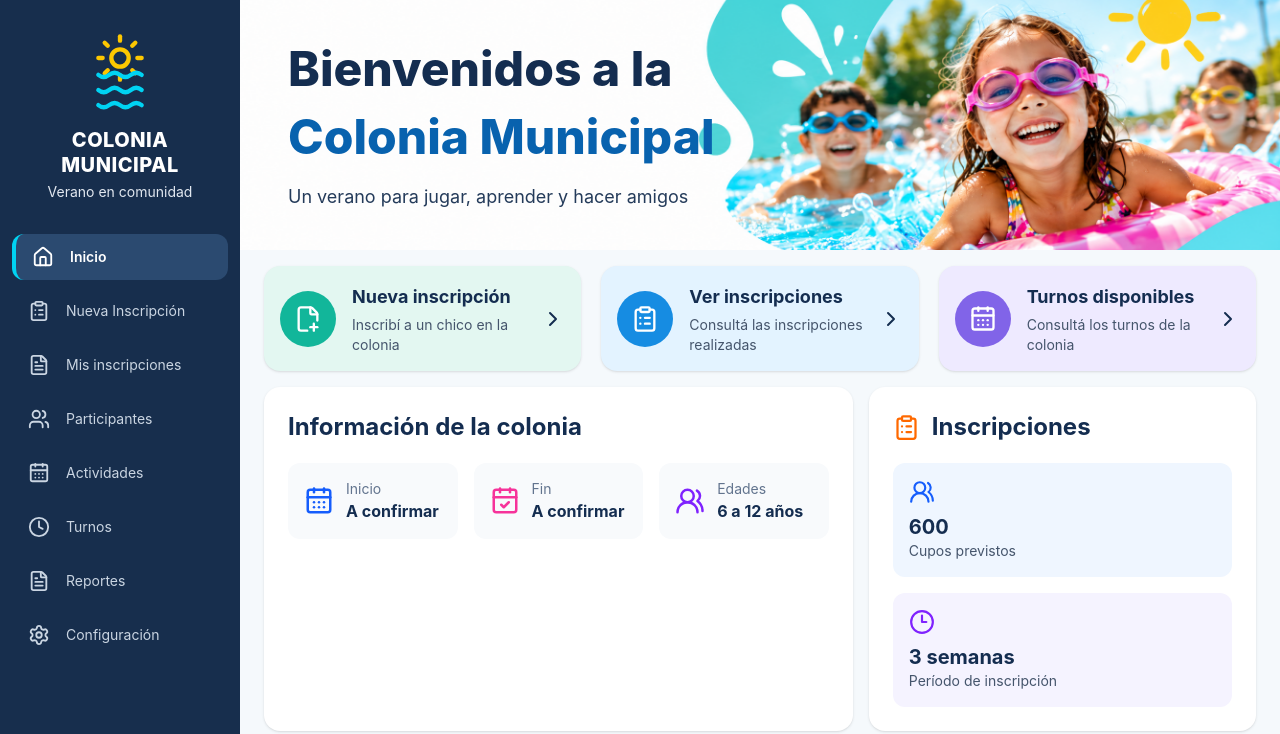
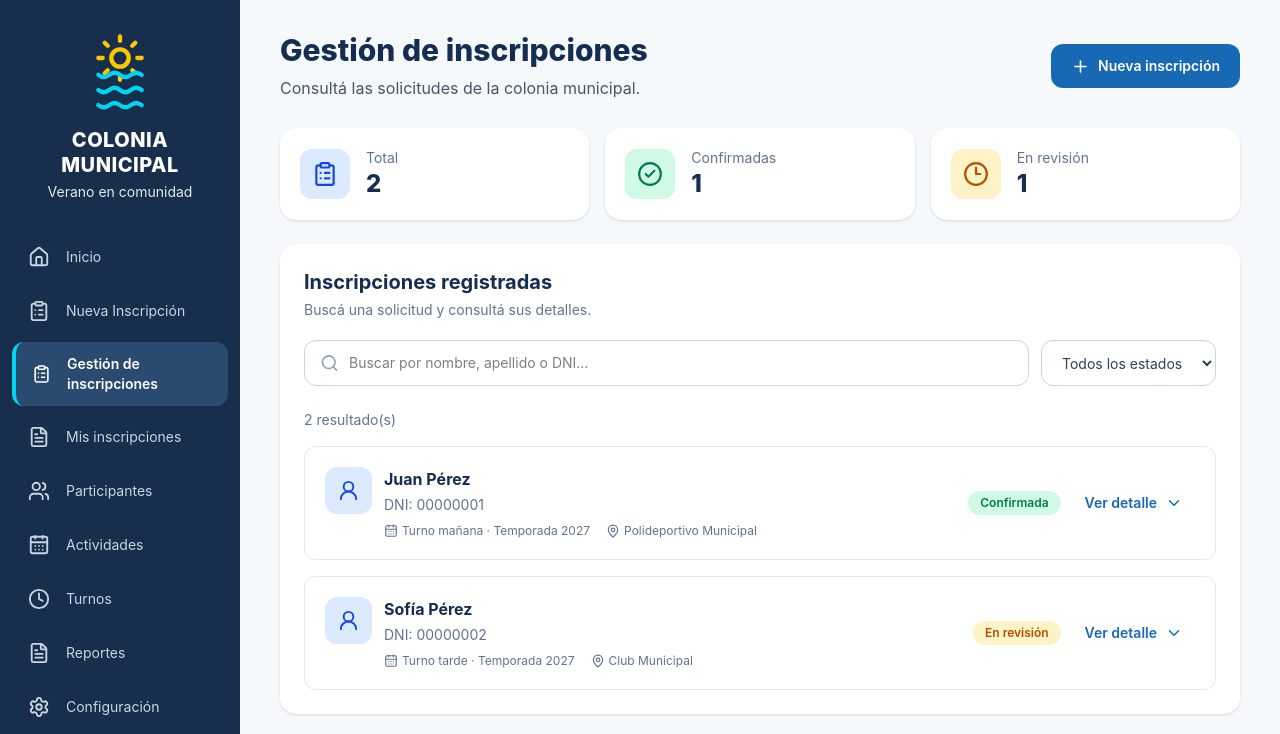
Before and after one commit to LoreDenhoff/AS1-ColoniaDeVacacionesMunicipal, a React (Vite) app in the folder frontend/: page /administrativo/inscripciones in a window 1280 px wide. Before the commit this address led to /. Shown: the top 734 px of the page. Built offline with nearby package versions, Linux system fonts and the light colour scheme.

Commit message:
feat: agregar gestion de inscripciones administrativas refactor: utilizacion de la misma tarjeta de ver inscripciones

```diff
--- a/frontend/src/App.tsx
+++ b/frontend/src/App.tsx
@@ -5,8 +5,8 @@ import DashboardLayout from './layouts/DashboardLayout'
 import InicioPage from './pages/InicioPage'
 import NuevaInscripcionPage from './pages/tutor/NuevaInscripcionPage'
 import MisInscripcionesPage from './pages/tutor/MisInscripcionesPage'
-
 import TurnosPage from './pages/tutor/TurnosPage'
+import GestionInscripcionesPage from './pages/administrativo/GestionInscripcionPage'
 
 function App() {
   return (
@@ -22,6 +22,11 @@ function App() {
           path="/inscripciones/nueva"
           element={<NuevaInscripcionPage />}
         />
+
+        <Route
+            path="/administrativo/inscripciones"
+            element={<GestionInscripcionesPage />}
+         />
 
         <Route
           path="/tutor/mis-inscripciones"
--- a/frontend/src/components/InscripcionesCard.tsx
+++ b/frontend/src/components/InscripcionesCard.tsx
@@ -10,15 +10,18 @@ import {
 
 import type { Inscripcion } from '../data/inscripcionesEjemplo'
 
+// Propiedades que recibe la tarjeta
 interface InscripcionCardProps {
   inscripcion: Inscripcion
 }
 
+// Formatea las fechas de YYYY-MM-DD a DD/MM/YYYY
 function formatearFecha(fecha: string) {
   const [anio, mes, dia] = fecha.split('-')
   return `${dia}/${mes}/${anio}`
 }
 
+// Componente reutilizable para mostrar un dato
 interface DatoDetalleProps {
   etiqueta: string
   valor: string
@@ -44,28 +47,45 @@ function InscripcionCard({ inscripcion }: InscripcionCardProps) {
   const confirmada = inscripcion.estado === 'Confirmada'
 
   return (
-    <article className="self-start overflow-hidden rounded-2xl border border-slate-100 bg-white shadow-sm transition-shadow hover:shadow-md">
+    <article className="w-full overflow-hidden rounded-xl border border-slate-200 bg-white transition-shadow hover:shadow-md">
 
-      <div className="p-5">
+      {/* RESUMEN DE LA INSCRIPCIÓN */}
+      <div className="flex flex-col gap-4 p-5 lg:flex-row lg:items-center lg:justify-between">
 
-        <div className="flex flex-wrap items-start justify-between gap-3">
+        <div className="flex min-w-0 items-start gap-3">
 
-          <div className="flex items-center gap-3">
-            <div className="rounded-xl bg-blue-100 p-3 text-blue-700">
-              <UserRound size={25} />
+          <div className="shrink-0 rounded-xl bg-blue-100 p-3 text-blue-700">
+            <UserRound size={23} />
           </div>
 
-            <div>
-              <h2 className="text-lg font-bold text-[#142D50]">
+          <div className="min-w-0">
+            <h3 className="font-bold text-[#142D50]">
               {inscripcion.nombre_chico} {inscripcion.apellido_chico}
-              </h2>
+            </h3>
 
-              <p className="text-sm text-slate-500">
-                Inscripción #{inscripcion.id}
+            <p className="mt-1 text-sm text-slate-500">
+              DNI: {inscripcion.dni_chico}
             </p>
+
+            <div className="mt-2 flex flex-wrap gap-x-4 gap-y-1 text-xs text-slate-500">
+
+              <span className="inline-flex items-center gap-1">
+                <CalendarDays size={14} />
+                {inscripcion.turno} · Temporada {inscripcion.temporada}
+              </span>
+
+              <span className="inline-flex items-center gap-1">
+                <MapPin size={14} />
+                {inscripcion.sede}
+              </span>
+
+            </div>
           </div>
         </div>
 
+        <div className="flex flex-wrap items-center justify-between gap-3 lg:justify-end">
+
+          {/* ESTADO */}
           <span
             className={`rounded-full px-3 py-1 text-xs font-semibold ${
               confirmada
@@ -76,32 +96,13 @@ function InscripcionCard({ inscripcion }: InscripcionCardProps) {
             {inscripcion.estado}
           </span>
 
-        </div>
-
-        <div className="mt-5 space-y-3 border-t border-slate-100 pt-4">
-
-          <div className="flex items-center gap-3 text-sm text-slate-600">
-            <CalendarDays size={18} className="shrink-0 text-blue-600" />
-
-            <span>
-              {inscripcion.turno} · Temporada {inscripcion.temporada}
-            </span>
-          </div>
-
-          <div className="flex items-center gap-3 text-sm text-slate-600">
-            <MapPin size={18} className="shrink-0 text-blue-600" />
-            <span>{inscripcion.sede}</span>
-          </div>
-
-        </div>
-
-        <div className="mt-5 flex justify-end">
+          {/* BOTÓN DESPLEGABLE */}
           <button
             type="button"
-            onClick={() => setExpandida(!expandida)}
+            onClick={() => setExpandida((anterior) => !anterior)}
             aria-expanded={expandida}
             aria-controls={`detalle-inscripcion-${inscripcion.id}`}
-            className="inline-flex cursor-pointer items-center gap-2 rounded-lg px-2 py-1 text-sm font-semibold text-[#1769B3] transition hover:bg-blue-50 hover:text-blue-800"
+            className="inline-flex cursor-pointer items-center gap-2 rounded-lg px-3 py-2 text-sm font-semibold text-[#1769B3] transition hover:bg-blue-50"
           >
             {expandida ? 'Ocultar detalle' : 'Ver detalle'}
 
@@ -111,104 +112,67 @@ function InscripcionCard({ inscripcion }: InscripcionCardProps) {
               <ChevronDown size={18} />
             )}
           </button>
+
+        </div>
       </div>
 
-      </div>
-
+      {/* DETALLE DESPLEGABLE */}
+      {expandida && (
         <div
           id={`detalle-inscripcion-${inscripcion.id}`}
-        hidden={!expandida}
-        className={expandida ? 'border-t border-slate-100 bg-slate-50/70 p-5' : ''}
+          className="border-t border-slate-200 bg-slate-50/70 p-5"
         >
 
-        <section className="mb-6">
+          {/* DATOS DEL CHICO */}
+          <section>
+            <h4 className="mb-4 text-sm font-bold text-[#142D50]">
+              Datos del participante
+            </h4>
 
-          <h3 className="mb-4 text-sm font-bold text-[#142D50]">
-            Datos del participante
-          </h3>
+            <div className="grid grid-cols-1 gap-4 sm:grid-cols-2 xl:grid-cols-4">
 
-          <div className="grid grid-cols-1 gap-4 sm:grid-cols-2">
-            <DatoDetalle
-              etiqueta="Nombre"
-              valor={inscripcion.nombre_chico}
-            />
-
-            <DatoDetalle
-              etiqueta="Apellido"
-              valor={inscripcion.apellido_chico}
-            />
-
-            <DatoDetalle
-              etiqueta="DNI"
-              valor={inscripcion.dni_chico}
-            />
-
+              <DatoDetalle etiqueta="Nombre" valor={inscripcion.nombre_chico} />
+              <DatoDetalle etiqueta="Apellido" valor={inscripcion.apellido_chico} />
+              <DatoDetalle etiqueta="DNI" valor={inscripcion.dni_chico} />
               <DatoDetalle
                 etiqueta="Fecha de nacimiento"
                 valor={formatearFecha(inscripcion.fecha_nacimiento)}
-            />
-          </div>
-        </section>
-
-        <section className="mb-6 border-t border-slate-200 pt-5">
-
-          <h3 className="mb-4 text-sm font-bold text-[#142D50]">
-            Datos del tutor
-          </h3>
-
-          <div className="grid grid-cols-1 gap-4 sm:grid-cols-2">
-
-            <DatoDetalle
-              etiqueta="Nombre"
-              valor={inscripcion.nombre_tutor}
-            />
-
-            <DatoDetalle
-              etiqueta="Apellido"
-              valor={inscripcion.apellido_tutor}
-            />
-
-            <DatoDetalle
-              etiqueta="DNI"
-              valor={inscripcion.dni_tutor}
-            />
-
-            <DatoDetalle
-              etiqueta="Correo electrónico"
-              valor={inscripcion.email_tutor}
-            />
-
-            <DatoDetalle
-              etiqueta="Teléfono"
-              valor={inscripcion.telefono_tutor}
               />
 
             </div>
           </section>
 
-        <section className="border-t border-slate-200 pt-5">
+          {/* DATOS DEL TUTOR */}
+          <section className="mt-5 border-t border-slate-200 pt-5">
+            <h4 className="mb-4 text-sm font-bold text-[#142D50]">
+              Datos del tutor
+            </h4>
 
-          <h3 className="mb-4 text-sm font-bold text-[#142D50]">
+            <div className="grid grid-cols-1 gap-4 sm:grid-cols-2 xl:grid-cols-3">
+
+              <DatoDetalle etiqueta="Nombre" valor={inscripcion.nombre_tutor} />
+              <DatoDetalle etiqueta="Apellido" valor={inscripcion.apellido_tutor} />
+              <DatoDetalle etiqueta="DNI" valor={inscripcion.dni_tutor} />
+              <DatoDetalle etiqueta="Correo electrónico" valor={inscripcion.email_tutor} />
+              <DatoDetalle etiqueta="Teléfono" valor={inscripcion.telefono_tutor} />
+
+            </div>
+          </section>
+
+          {/* INFORMACIÓN DE LA INSCRIPCIÓN */}
+          <section className="mt-5 border-t border-slate-200 pt-5">
+            <h4 className="mb-4 text-sm font-bold text-[#142D50]">
               Información de la inscripción
-          </h3>
+            </h4>
 
-          <div className="grid grid-cols-1 gap-4 sm:grid-cols-2">
+            <div className="grid grid-cols-1 gap-4 sm:grid-cols-2 xl:grid-cols-4">
 
-            <DatoDetalle
-              etiqueta="Turno"
-              valor={inscripcion.turno}
-            />
-
-            <DatoDetalle
-              etiqueta="Sede"
-              valor={inscripcion.sede}
-            />
-
+              <DatoDetalle etiqueta="Turno" valor={inscripcion.turno} />
+              <DatoDetalle etiqueta="Sede" valor={inscripcion.sede} />
               <DatoDetalle
                 etiqueta="Temporada"
                 valor={String(inscripcion.temporada)}
               />
-
               <DatoDetalle
                 etiqueta="Fecha de solicitud"
                 valor={formatearFecha(inscripcion.fecha_inscripcion)}
@@ -218,6 +182,7 @@ function InscripcionCard({ inscripcion }: InscripcionCardProps) {
           </section>
 
         </div>
+      )}
 
     </article>
   )
--- a/frontend/src/components/Sidebar.tsx
+++ b/frontend/src/components/Sidebar.tsx
@@ -20,6 +20,7 @@ function Sidebar({ onNavigate }: SidebarProps) {
   const opciones = [
     { nombre: 'Inicio', ruta: '/', icono: House },
     { nombre: 'Nueva Inscripción', ruta: '/inscripciones/nueva', icono: ClipboardList },
+    {nombre: 'Gestión de inscripciones', ruta: '/administrativo/inscripciones',icono: ClipboardList,},
     { nombre: 'Mis inscripciones', ruta: '/tutor/mis-inscripciones', icono: FileText },
     { nombre: 'Participantes', ruta: '/participantes', icono: Users },
     { nombre: 'Actividades', ruta: '/actividades', icono: CalendarDays },
--- /dev/null
+++ b/frontend/src/pages/administrativo/GestionInscripcionPage.tsx
@@ -0,0 +1,216 @@
+import { useState } from 'react'
+import { Link } from 'react-router-dom'
+import {
+  ClipboardList,
+  CheckCircle2,
+  Clock3,
+  Search,
+  Plus,
+  Info,
+} from 'lucide-react'
+
+import InscripcionCard from '../../components/InscripcionesCard'
+import {
+  inscripcionesEjemplo,
+  type Inscripcion,
+} from '../../data/inscripcionesEjemplo'
+
+type FiltroEstado = 'Todas' | Inscripcion['estado']
+
+function GestionInscripcionesPage() {
+  const [busqueda, setBusqueda] = useState('')
+  const [filtroEstado, setFiltroEstado] = useState<FiltroEstado>('Todas')
+  const inscripciones = inscripcionesEjemplo
+  const total = inscripciones.length
+  const confirmadas = inscripciones.filter(
+    (inscripcion) => inscripcion.estado === 'Confirmada'
+  ).length
+
+  const enRevision = inscripciones.filter(
+    (inscripcion) => inscripcion.estado === 'En revisión'
+  ).length
+
+  const inscripcionesFiltradas = inscripciones.filter((inscripcion) => {
+    const texto = busqueda.trim().toLowerCase()
+
+    const nombreCompleto =
+      `${inscripcion.nombre_chico} ${inscripcion.apellido_chico}`.toLowerCase()
+
+    const coincideBusqueda =
+      nombreCompleto.includes(texto) ||
+      inscripcion.dni_chico.includes(texto)
+
+    const coincideEstado =
+      filtroEstado === 'Todas' ||
+      inscripcion.estado === filtroEstado
+
+    return coincideBusqueda && coincideEstado
+  })
+
+  return (
+    <main className="min-h-screen bg-[#F5F9FC] px-5 py-8 lg:px-10">
+
+      <div className="mx-auto max-w-7xl">
+
+        <header className="mb-7 flex flex-col gap-4 sm:flex-row sm:items-center sm:justify-between">
+
+          <div>
+            <h1 className="text-3xl font-extrabold text-[#142D50]">
+              Gestión de inscripciones
+            </h1>
+
+            <p className="mt-2 text-slate-600">
+              Consultá las solicitudes de la colonia municipal.
+            </p>
+          </div>
+
+          <Link
+            to="/inscripciones/nueva"
+            className="inline-flex items-center justify-center gap-2 rounded-xl bg-[#1769B3] px-5 py-3 text-sm font-semibold text-white transition hover:bg-blue-800"
+          >
+            <Plus size={19} />
+            Nueva inscripción
+          </Link>
+
+        </header>
+
+        <section className="mb-6 grid grid-cols-1 gap-4 sm:grid-cols-3">
+
+          <div className="flex items-center gap-4 rounded-2xl bg-white p-5 shadow-sm">
+            <div className="rounded-xl bg-blue-100 p-3 text-blue-700">
+              <ClipboardList size={26} />
+            </div>
+
+            <div>
+              <p className="text-sm text-slate-500">Total</p>
+              <p className="text-2xl font-extrabold text-[#142D50]">
+                {total}
+              </p>
+            </div>
+          </div>
+
+          <div className="flex items-center gap-4 rounded-2xl bg-white p-5 shadow-sm">
+            <div className="rounded-xl bg-emerald-100 p-3 text-emerald-700">
+              <CheckCircle2 size={26} />
+            </div>
+
+            <div>
+              <p className="text-sm text-slate-500">Confirmadas</p>
+              <p className="text-2xl font-extrabold text-[#142D50]">
+                {confirmadas}
+              </p>
+            </div>
+          </div>
+
+          <div className="flex items-center gap-4 rounded-2xl bg-white p-5 shadow-sm">
+            <div className="rounded-xl bg-amber-100 p-3 text-amber-700">
+              <Clock3 size={26} />
+            </div>
+
+            <div>
+              <p className="text-sm text-slate-500">En revisión</p>
+              <p className="text-2xl font-extrabold text-[#142D50]">
+                {enRevision}
+              </p>
+            </div>
+          </div>
+
+        </section>
+
+        <section className="rounded-2xl bg-white p-5 shadow-sm sm:p-6">
+
+          <div className="mb-5">
+            <h2 className="text-xl font-bold text-[#142D50]">
+              Inscripciones registradas
+            </h2>
+
+            <p className="mt-1 text-sm text-slate-500">
+              Buscá una solicitud y consultá sus detalles.
+            </p>
+          </div>
+
+          <div className="mb-6 flex flex-col gap-3 md:flex-row">
+
+            <div className="relative flex-1">
+              <Search
+                size={19}
+                className="pointer-events-none absolute left-4 top-1/2 -translate-y-1/2 text-slate-400"
+              />
+
+              <input
+                type="search"
+                value={busqueda}
+                onChange={(e) => setBusqueda(e.target.value)}
+                placeholder="Buscar por nombre, apellido o DNI..."
+                aria-label="Buscar inscripciones"
+                className="w-full rounded-xl border border-slate-300 bg-white py-3 pl-11 pr-4 text-sm outline-none focus:border-blue-500 focus:ring-2 focus:ring-blue-100"
+              />
+            </div>
+
+            <select
+              value={filtroEstado}
+              onChange={(e) =>
+                setFiltroEstado(e.target.value as FiltroEstado)
+              }
+              aria-label="Filtrar por estado"
+              className="rounded-xl border border-slate-300 bg-white px-4 py-3 text-sm text-slate-700 outline-none focus:border-blue-500 focus:ring-2 focus:ring-blue-100"
+            >
+              <option value="Todas">Todos los estados</option>
+              <option value="Confirmada">Confirmadas</option>
+              <option value="En revisión">En revisión</option>
+            </select>
+
+          </div>
+
+          <p className="mb-4 text-sm text-slate-500">
+            {inscripcionesFiltradas.length} resultado(s)
+          </p>
+
+          {inscripcionesFiltradas.length > 0 ? (
+
+            <div className="flex flex-col gap-4">
+              {inscripcionesFiltradas.map((inscripcion) => (
+                <InscripcionCard
+                  key={inscripcion.id}
+                  inscripcion={inscripcion}
+                />
+              ))}
+            </div>
+
+          ) : (
+
+            <div className="rounded-xl bg-slate-50 px-6 py-12 text-center">
+              <Search
+                size={38}
+                className="mx-auto mb-4 text-slate-400"
+              />
+
+              <h3 className="font-bold text-[#142D50]">
+                No encontramos inscripciones
+              </h3>
+
+              <p className="mt-2 text-sm text-slate-500">
+                Probá con otro nombre, DNI o estado.
+              </p>
+            </div>
+
+          )}
+
+        </section>
+
+        <div className="mt-6 flex items-start gap-3 rounded-xl bg-blue-50 p-4 text-sm text-blue-800">
+          <Info size={20} className="shrink-0" />
+
+          <p>
+            Esta pantalla utiliza datos de ejemplo.
+            Las inscripciones reales se mostrarán
+            cuando conectemos el backend.
+          </p>
+        </div>
+
+      </div>
+    </main>
+  )
+}
+
+export default GestionInscripcionesPage
--- a/frontend/src/pages/tutor/MisInscripcionesPage.tsx
+++ b/frontend/src/pages/tutor/MisInscripcionesPage.tsx
@@ -1,15 +1,19 @@
-
 import { Link } from 'react-router-dom'
 import { Plus, ClipboardList, Info } from 'lucide-react'
+
 import InscripcionCard from '../../components/InscripcionesCard'
 import { inscripcionesEjemplo } from '../../data/inscripcionesEjemplo'
 
 function MisInscripcionesPage() {
+  // Datos ficticios hasta conectar el backend
+  const inscripciones = inscripcionesEjemplo
+
   return (
     <main className="min-h-screen bg-[#F5F9FC] px-5 py-8 lg:px-10">
 
-      <div className="mx-auto max-w-6xl">
+      <div className="mx-auto max-w-7xl">
 
+        {/* ENCABEZADO */}
         <header className="mb-7 flex flex-col gap-4 sm:flex-row sm:items-center sm:justify-between">
 
           <div>
@@ -29,22 +33,24 @@ function MisInscripcionesPage() {
             <Plus size={19} />
             Nueva inscripción
           </Link>
+
         </header>
 
-        <section>
+        {/* LISTADO DE INSCRIPCIONES */}
+        <section className="rounded-2xl bg-white p-5 shadow-sm sm:p-6">
 
-          <div className="mb-4 flex items-center gap-2">
+          <div className="mb-5 flex items-center gap-2">
             <ClipboardList size={22} className="text-[#1769B3]" />
 
-            <h2 className="text-lg font-bold text-[#142D50]">
+            <h2 className="text-xl font-bold text-[#142D50]">
               Solicitudes realizadas
             </h2>
           </div>
 
-          {inscripcionesEjemplo.length > 0 ? (
+          {inscripciones.length > 0 ? (
 
-            <div className="grid grid-cols-1 gap-5 lg:grid-cols-2">
-              {inscripcionesEjemplo.map((inscripcion) => (
+            <div className="flex flex-col gap-4">
+              {inscripciones.map((inscripcion) => (
                 <InscripcionCard
                   key={inscripcion.id}
                   inscripcion={inscripcion}
@@ -54,28 +60,21 @@ function MisInscripcionesPage() {
 
           ) : (
 
-            <div className="rounded-2xl bg-white px-6 py-14 text-center shadow-sm">
+            <div className="rounded-xl bg-slate-50 px-6 py-12 text-center">
 
-              <div className="mx-auto mb-5 flex h-20 w-20 items-center justify-center rounded-full bg-blue-50 text-blue-700">
-                <ClipboardList size={40} />
-              </div>
+              <ClipboardList
+                size={42}
+                className="mx-auto mb-4 text-slate-400"
+              />
 
-              <h3 className="text-xl font-bold text-[#142D50]">
+              <h3 className="text-lg font-bold text-[#142D50]">
                 Todavía no hay inscripciones
               </h3>
 
-              <p className="mx-auto mt-3 max-w-md text-sm text-slate-600">
-                Cuando realices una inscripción, podrás consultar
-                su información desde esta sección.
+              <p className="mt-2 text-sm text-slate-500">
+                Cuando realices una inscripción,
+                vas a poder consultarla desde acá.
               </p>
-
-              <Link
-                to="/inscripciones/nueva"
-                className="mt-6 inline-flex items-center gap-2 rounded-xl bg-[#1769B3] px-5 py-3 text-sm font-semibold text-white"
-              >
-                <Plus size={18} />
-                Nueva inscripción
-              </Link>
 
             </div>
 
@@ -83,12 +82,14 @@ function MisInscripcionesPage() {
 
         </section>
 
+        {/* AVISO */}
         <div className="mt-6 flex items-start gap-3 rounded-xl bg-blue-50 p-4 text-sm text-blue-800">
           <Info size={20} className="shrink-0" />
 
           <p>
-            Esta pantalla utiliza datos de ejemplo para probar el diseño.
-            Las inscripciones reales se mostrarán cuando conectemos FastAPI.
+            Esta pantalla utiliza datos de ejemplo.
+            Las inscripciones reales se mostrarán cuando
+            conectemos el backend.
           </p>
         </div>
 
```
Lines whose indentation alone changed are shown as unchanged.
